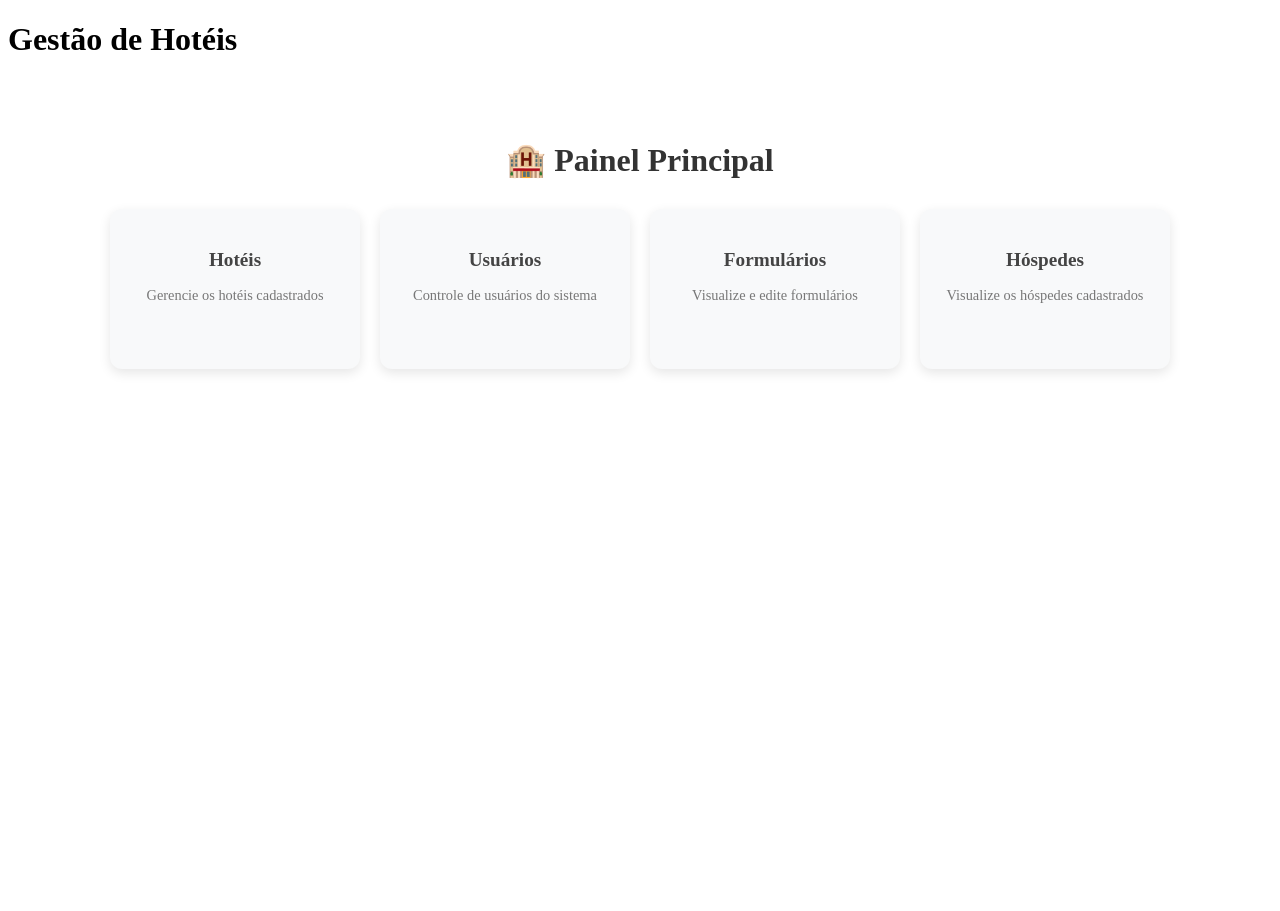
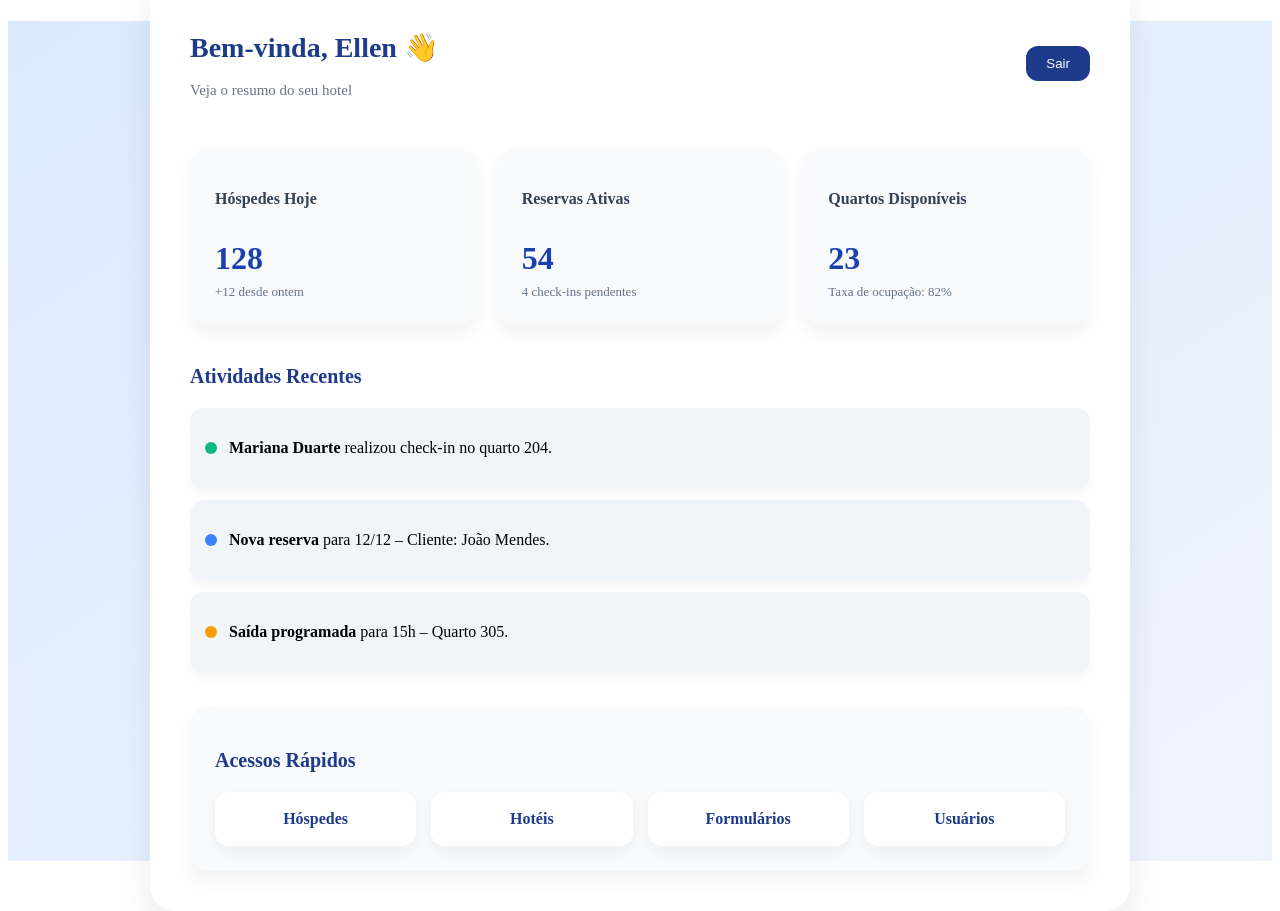
Before and after one commit to CassolEllen/HotelAppFrontDesbravador, an Angular app: page /dashboard in a window 1280 px wide. Before the commit the page ends 800 px from the top, so only its background shows below. Built offline with nearby package versions, Linux system fonts and the light colour scheme; sample sign-in values are in the browser's storage.

Commit message:
Atualização do layout e estilos do painel, adição de novos componentes e gráficos
Arquivo app.html atualizado para remover o título.

Estilos e estrutura da página de login aprimorados para uma melhor experiência do usuário

```diff
--- a/package.json
+++ b/package.json
@@ -28,6 +28,8 @@
     "@angular/forms": "^20.3.0",
     "@angular/platform-browser": "^20.3.0",
     "@angular/router": "^20.3.0",
+    "@swimlane/ngx-charts": "^23.1.0",
+    "d3": "^7.9.0",
     "rxjs": "~7.8.0",
     "tslib": "^2.3.0",
     "zone.js": "~0.15.0"
--- a/src/app/app.html
+++ b/src/app/app.html
@@ -1,3 +1,3 @@
-<h1>Gestão de Hotéis</h1>
+<h1></h1>
 
 <router-outlet></router-outlet>
--- a/src/app/dashboard/dashboard.css
+++ b/src/app/dashboard/dashboard.css
@@ -1,43 +1,185 @@
-.dashboard-container {
-  text-align: center;
-  padding: 40px;
+.dashboard-wrapper {
+  display: flex;
+  align-items: center;
+  justify-content: center;
+  height: 100vh;
+  background: linear-gradient(to bottom right, #dbeafe, #f0f4ff);
+  padding: 20px;
 }
 
-h1 {
-  font-size: 2rem;
-  margin-bottom: 30px;
-  color: #333;
+
+.dashboard-card.elegant {
+  width: 95%;
+  max-width: 900px;
+  background: #ffffff;
+  padding: 40px;
+  border-radius: 25px;
+  box-shadow: 0px 18px 35px rgba(0, 0, 0, 0.08);
+  animation: fadeIn 0.5s ease-in-out;
 }
 
-.card-grid {
+
+.header {
   display: flex;
-  justify-content: center;
-  gap: 20px;
-  flex-wrap: wrap;
+  justify-content: space-between;
+  align-items: center;
+  margin-bottom: 35px;
 }
 
-.card {
-  width: 250px;
-  height: 160px;
-  background: #f8f9fa;
-  border-radius: 12px;
-  box-shadow: 0 4px 12px rgba(0, 0, 0, 0.1);
-  cursor: pointer;
-  transition: transform 0.2s ease, box-shadow 0.2s ease;
+.title {
+  font-size: 28px;
+  font-weight: 700;
+  color: #1e3a8a;
 }
 
-.card:hover {
-  transform: translateY(-5px);
-  box-shadow: 0 6px 20px rgba(0, 0, 0, 0.15);
+.subtitle {
+  font-size: 15px;
+  color: #64748b;
 }
 
-.card h2 {
-  margin-top: 40px;
-  font-size: 1.2rem;
-  color: #444;
+.logout-btn {
+  padding: 10px 20px;
+  background: #1e3a8a;
+  color: #fff;
+  border: none;
+  border-radius: 12px;
+  cursor: pointer;
+  transition: 0.2s;
 }
 
-.card p {
-  color: #777;
-  font-size: 0.9rem;
+.logout-btn:hover {
+  background: #0f1f59;
 }
+
+/* GRID DE INDICADORES */
+.stats-grid {
+  display: grid;
+  grid-template-columns: repeat(3, 1fr);
+  gap: 20px;
+  margin-bottom: 40px;
+}
+
+.stat-card {
+  background: #f8fafc;
+  padding: 25px;
+  border-radius: 18px;
+  box-shadow: 0 8px 16px rgba(0, 0, 0, 0.05);
+  transition: transform 0.2s ease;
+}
+
+.stat-card:hover {
+  transform: translateY(-4px);
+}
+
+.stat-card h3 {
+  font-size: 16px;
+  color: #334155;
+  margin-bottom: 8px;
+}
+
+.number {
+  font-size: 32px;
+  font-weight: bold;
+  color: #1e40af;
+  margin-bottom: 5px;
+}
+
+.detail {
+  font-size: 13px;
+  color: #64748b;
+}
+
+
+.info-section {
+  margin-top: 20px;
+}
+
+.section-title {
+  font-size: 20px;
+  font-weight: 600;
+  color: #1e3a8a;
+  margin-bottom: 20px;
+}
+
+.activity-list {
+  list-style: none;
+  margin: 0;
+  padding: 0;
+}
+
+.activity-item {
+  display: flex;
+  align-items: center;
+  background: #f1f5f9;
+  padding: 15px;
+  border-radius: 14px;
+  margin-bottom: 12px;
+  box-shadow: 0px 6px 10px rgba(0, 0, 0, 0.04);
+}
+
+.dot {
+  width: 12px;
+  height: 12px;
+  border-radius: 50%;
+  margin-right: 12px;
+}
+
+.green { background: #10b981; }
+.blue { background: #3b82f6; }
+.orange { background: #f59e0b; }
+
+
+@keyframes fadeIn {
+  from { opacity: 0; transform: translateY(20px); }
+  to { opacity: 1; transform: translateY(0); }
+}
+
+
+@media (max-width: 768px) {
+  .stats-grid {
+    grid-template-columns: 1fr;
+  }
+
+  .title {
+    font-size: 22px;
+  }
+
+  .dashboard-card.elegant {
+    padding: 25px;
+  }
+}
+
+
+.button-card {
+  margin-top: 35px;
+  background: #f8fafc;
+  padding: 25px;
+  border-radius: 18px;
+  box-shadow: 0px 10px 18px rgba(0, 0, 0, 0.05);
+}
+
+
+.button-grid {
+  display: grid;
+  grid-template-columns: repeat(4, 1fr);
+  gap: 15px;
+  margin-top: 15px;
+}
+
+
+.action-btn {
+  background: #ffffff;
+  padding: 18px;
+  text-align: center;
+  border-radius: 14px;
+  font-weight: 600;
+  color: #1e3a8a;
+  cursor: pointer;
+  box-shadow: 0 6px 14px rgba(0,0,0,0.05);
+  transition: 0.2s ease;
+}
+
+.action-btn:hover {
+  transform: translateY(-3px);
+  background: #e8eeff;
+}
--- a/src/app/dashboard/dashboard.html
+++ b/src/app/dashboard/dashboard.html
@@ -1,24 +1,82 @@
-<div class="dashboard-container">
-  <h1>🏨 Painel Principal</h1>
+<div class="dashboard-wrapper">
+  <div class="dashboard-card elegant">
 
-  <div class="card-grid">
-    <div class="card" routerLink="/hoteis">
-      <h2>Hotéis</h2>
-      <p>Gerencie os hotéis cadastrados</p>
-    </div>
+    <header class="header">
+      <div>
+        <h1 class="title">Bem-vinda, Ellen 👋</h1>
+        <p class="subtitle">Veja o resumo do seu hotel</p>
+      </div>
+      <button class="logout-btn">Sair</button>
+    </header>
 
-    <div class="card" routerLink="/usuarios">
-      <h2>Usuários</h2>
-      <p>Controle de usuários do sistema</p>
-    </div>
+    <section class="stats-grid">
 
-    <div class="card" routerLink="/formularios">
-      <h2>Formulários</h2>
-      <p>Visualize e edite formulários</p>
-    </div>
+      <div class="stat-card">
+        <h3>Hóspedes Hoje</h3>
+        <p class="number">128</p>
+        <span class="detail">+12 desde ontem</span>
+      </div>
 
-    <div class="card" routerLink="/hospedes">
-      <h2>Hóspedes</h2>
-      <p>Visualize os hóspedes cadastrados</p>
-    </div>
+      <div class="stat-card">
+        <h3>Reservas Ativas</h3>
+        <p class="number">54</p>
+        <span class="detail">4 check-ins pendentes</span>
+      </div>
+
+      <div class="stat-card">
+        <h3>Quartos Disponíveis</h3>
+        <p class="number">23</p>
+        <span class="detail">Taxa de ocupação: 82%</span>
+      </div>
+
+    </section>
+
+    <section class="info-section">
+      <h2 class="section-title">Atividades Recentes</h2>
+
+      <ul class="activity-list">
+
+        <li class="activity-item">
+          <span class="dot green"></span>
+          <p><strong>Mariana Duarte</strong> realizou check-in no quarto 204.</p>
+        </li>
+
+        <li class="activity-item">
+          <span class="dot blue"></span>
+          <p><strong>Nova reserva</strong> para 12/12 – Cliente: João Mendes.</p>
+        </li>
+
+        <li class="activity-item">
+          <span class="dot orange"></span>
+          <p><strong>Saída programada</strong> para 15h – Quarto 305.</p>
+        </li>
+
+      </ul>
+    </section>
+
+     <section class="button-card">
+
+      <h2 class="section-title">Acessos Rápidos</h2>
+
+      <div class="button-grid">
+        <div class="action-btn" routerLink="/hospedes">
+          Hóspedes
+        </div>
+
+        <div class="action-btn" routerLink="/hoteis">
+          Hotéis
+        </div>
+
+        <div class="action-btn" routerLink="/formularios">
+          Formulários
+        </div>
+
+        <div class="action-btn" routerLink="/usuarios">
+          Usuários
+        </div>
+      </div>
+
+    </section>
+
+  </div>
 </div>
--- a/src/app/hotel-edit/hotel-edit.ts
+++ b/src/app/hotel-edit/hotel-edit.ts
@@ -1,4 +1,4 @@
-// components/hotel-edit.component.ts
+
 import { Component, OnInit } from '@angular/core';
 import { CommonModule } from '@angular/common';
 import { FormsModule } from '@angular/forms';
--- a/src/app/login/login.css
+++ b/src/app/login/login.css
@@ -1,47 +1,130 @@
-.login-container {
-  max-width: 400px;
-  margin: 80px auto;
-  background: #fff;
-  padding: 2rem;
-  border-radius: 12px;
-  box-shadow: 0 4px 10px rgba(0,0,0,0.1);
+/* ===== Layout geral ===== */
+.login-wrapper {
+  display: flex;
+  justify-content: center;
+  align-items: center;
+  height: 100vh;
+  padding: 20px;
+  background: linear-gradient(135deg, #0d1b2a, #1b263b, #415a77);
 }
 
-h2 {
+/* ===== Card ===== */
+.login-card.elegant {
+  background: rgba(255, 255, 255, 0.12);
+  backdrop-filter: blur(18px);
+  border-radius: 20px;
+  padding: 40px 35px;
+  width: 380px;
+  box-shadow: 0 6px 25px rgba(0, 0, 0, 0.25);
   text-align: center;
-  margin-bottom: 1.5rem;
+  color: #fff;
+  animation: fadeIn 0.7s ease;
 }
 
-label {
-  display: block;
-  margin-bottom: 0.25rem;
-  font-weight: 500;
+/* ===== Títulos ===== */
+.app-name {
+  font-size: 32px;
+  font-weight: 700;
+  margin-bottom: 5px;
 }
 
-input {
-  width: 100%;
-  padding: 0.6rem;
-  margin-bottom: 1rem;
-  border: 1px solid #ccc;
-  border-radius: 8px;
+.subtitle {
+  color: #d8e3e7;
+  margin-bottom: 25px;
 }
 
-button {
+/* ===== Inputs ===== */
+.form-group {
+  text-align: left;
+  margin-bottom: 22px;
+}
+
+.label {
+  font-weight: 600;
+}
+
+.input-wrapper {
+  display: flex;
+  align-items: center;
+  gap: 10px;
+  background: rgba(255, 255, 255, 0.18);
+  border-radius: 12px;
+  padding: 10px 14px;
+  margin-top: 4px;
+}
+
+.input-wrapper input {
+  background: transparent;
+  border: none;
+  outline: none;
+  flex: 1;
+  color: #fff;
+  font-size: 15px;
+}
+
+.input-wrapper input::placeholder {
+  color: #d9d9d9;
+}
+
+/* ===== Ícone (mesmo não sendo material-icons real) ===== */
+.icon {
+  font-size: 14px;
+  color: #e0e0e0;
+  white-space: nowrap;
+}
+
+/* ===== Botão ===== */
+.gradient-btn {
   width: 100%;
-  padding: 0.7rem;
+  padding: 12px 0;
+  margin-top: 10px;
   border: none;
-  border-radius: 8px;
-  background: #007bff;
+  border-radius: 12px;
+  font-size: 17px;
+  font-weight: 600;
   color: white;
+  cursor: pointer;
+  background: linear-gradient(135deg, #4cc9f0, #4361ee, #3a0ca3);
+  transition: transform 0.15s ease, opacity 0.2s ease;
+}
+
+.gradient-btn:hover:not([disabled]) {
+  transform: scale(1.04);
+  opacity: 0.95;
+}
+
+.gradient-btn[disabled] {
+  opacity: 0.5;
+  cursor: not-allowed;
+}
+
+/* ===== Outros textos ===== */
+.forgot {
+  margin-top: 12px;
+  font-size: 14px;
+  opacity: 0.85;
   cursor: pointer;
 }
 
-button:hover {
-  background: #0056b3;
+.forgot:hover {
+  opacity: 1;
+  text-decoration: underline;
 }
 
 .error {
-  color: red;
-  text-align: center;
-  margin-top: 1rem;
+  margin-top: 15px;
+  color: #ff8787;
+  font-weight: 600;
 }
+
+/* ===== Animação suave ===== */
+@keyframes fadeIn {
+  from {
+    opacity: 0;
+    transform: translateY(12px);
+  }
+  to {
+    opacity: 1;
+    transform: translateY(0);
+  }
+}
--- a/src/app/login/login.html
+++ b/src/app/login/login.html
@@ -1,19 +1,45 @@
+<div class="login-wrapper">
+  <div class="login-card elegant">
+    <h1 class="app-name">HotelKKKKK</h1>
+    <p class="subtitle">Experiências que inspiram sua estadia</p>
+
     <form (ngSubmit)="onLogin()">
-  <h2>Login</h2>
 
       <div class="form-group">
         <label for="username">Usuário</label>
-    <input type="text" id="username" [(ngModel)]="username" name="username" required />
+        <div class="input-wrapper">
+          <input
+            type="text"
+            id="username"
+            [(ngModel)]="username"
+            name="username"
+            placeholder="Digite seu usuário"
+            required
+          />
+        </div>
       </div>
 
       <div class="form-group">
         <label for="password">Senha</label>
-    <input type="password" id="password" [(ngModel)]="password" name="password" required />
+        <div class="input-wrapper">
+          <input
+            type="password"
+            id="password"
+            [(ngModel)]="password"
+            name="password"
+            placeholder="Digite sua senha"
+            required
+          />
+        </div>
       </div>
 
-  <button type="submit" [disabled]="loading">
+      <button type="submit" [disabled]="loading" class="gradient-btn">
         {{ loading ? 'Entrando...' : 'Entrar' }}
       </button>
 
+      <p class="forgot">Esqueceu a senha?</p>
+
       <p *ngIf="errorMessage" class="error">{{ errorMessage }}</p>
     </form>
+  </div>
+</div>
--- a/src/app/login/login.ts
+++ b/src/app/login/login.ts
@@ -28,7 +28,7 @@ export class LoginComponent {
         this.loading = false;
 
         if (res && res.bearerToken) {
-          // Salva o token JWT
+
           this.authService.salvarToken(res.bearerToken);
           this.router.navigate(['/dashboard']);
         } else {
--- a/src/environments/environment.ts
+++ b/src/environments/environment.ts
@@ -1,4 +1,4 @@
 export const environment = {
   production: false,
-  apiUrl: 'https://localhost:44341/api'
+  apiUrl: 'http://localhost:5119/api'
 };
```
Also changed, not shown: src/app/dashboard/dashboard.ts (line endings or trailing spaces), 1 other file (tests, documents, lock files or other folders). Lines whose indentation alone changed are shown as unchanged.
